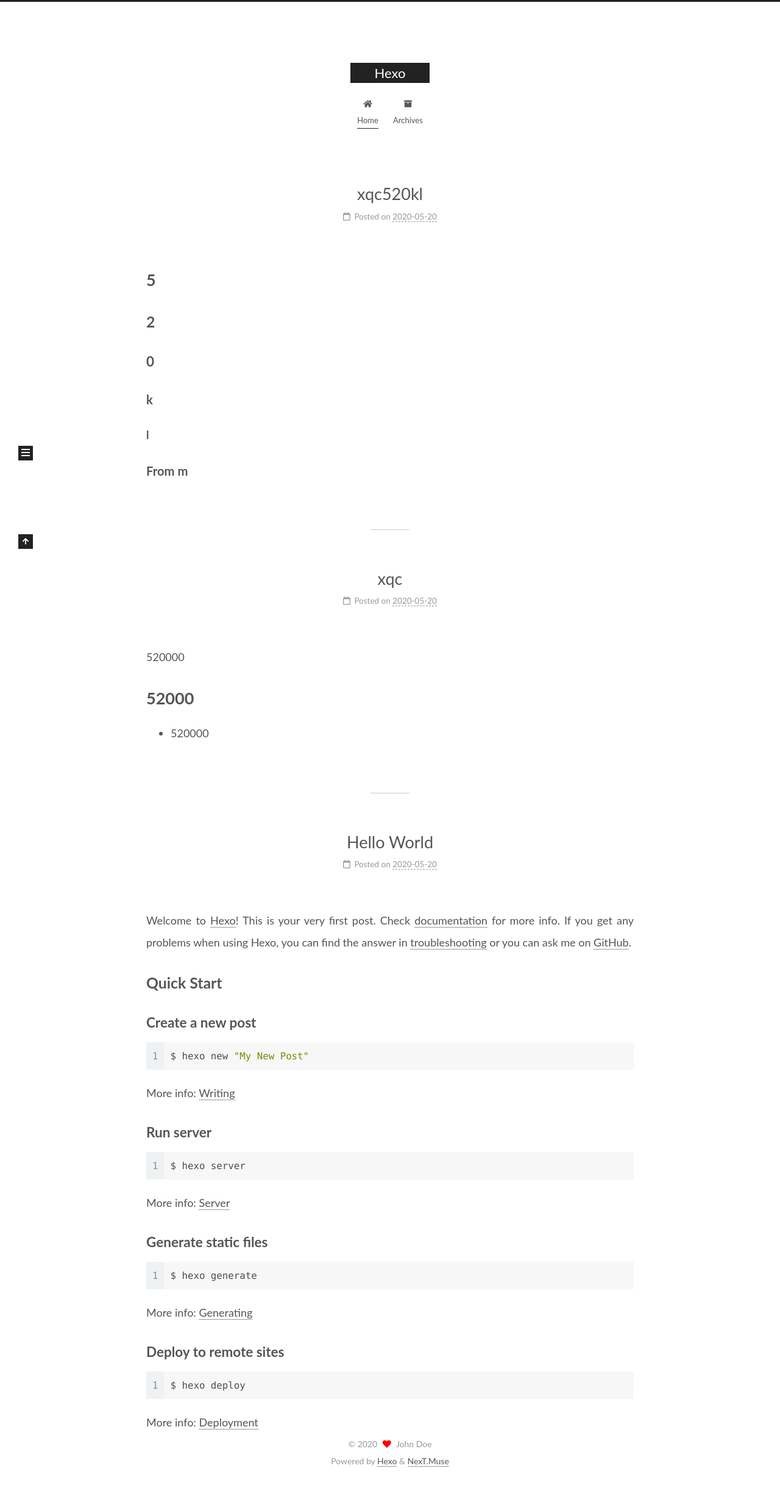
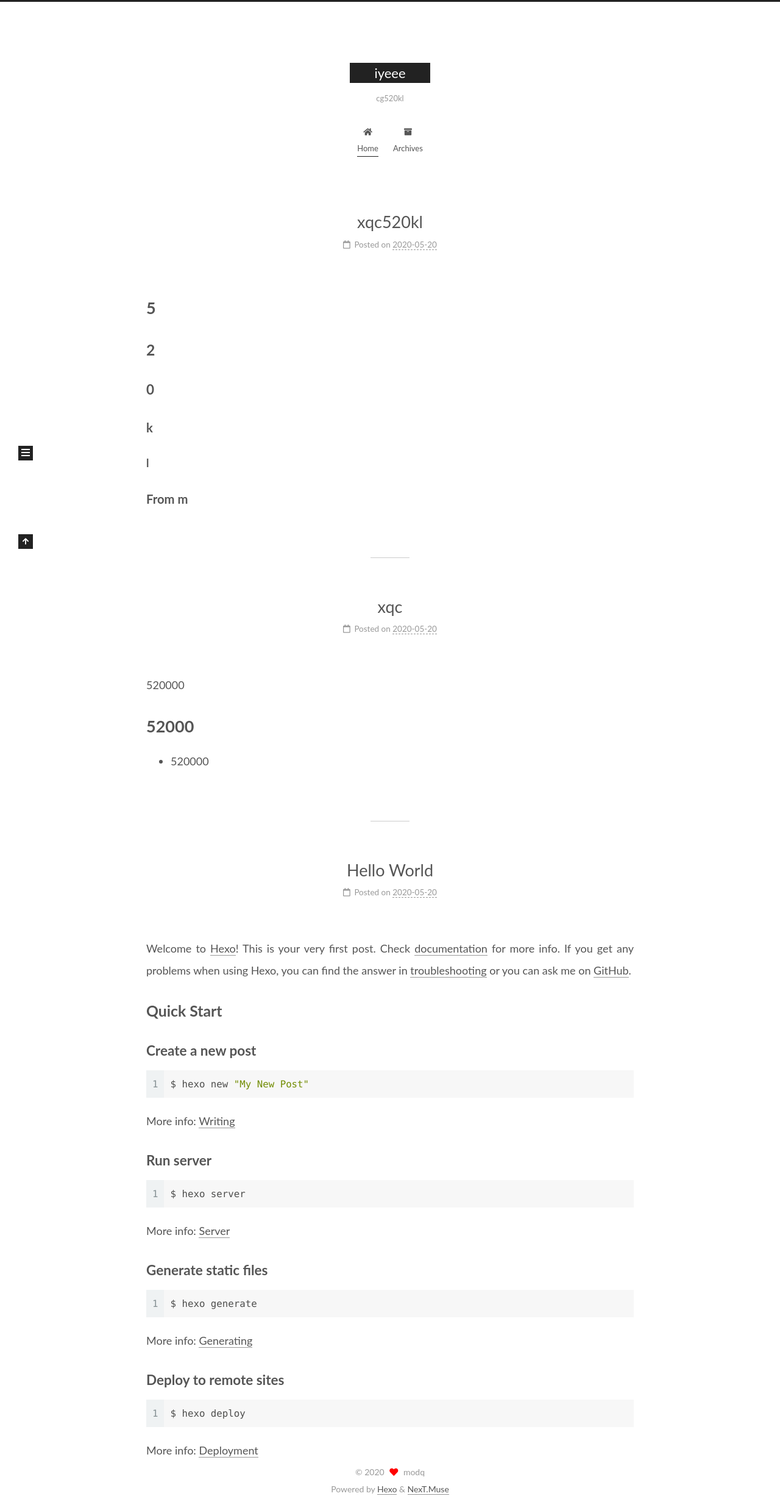
Before and after one commit to iyeee/iyeee.github.io, a plain HTML site: page index.html in a window 1280 px wide. Shown: the whole page at 61% size. Before the commit the page ends 2430 px from the top, so only its background shows below. Drawn offline with Linux system fonts and the light colour scheme.

Commit message:
Site updated: 2020-05-20 01:41:06

```diff
--- a/css/main.css
+++ b/css/main.css
@@ -1168,7 +1168,7 @@
 }
 .links-of-author a::before,
 .links-of-author span.exturl::before {
-  background: #2624ff;
+  background: #a2ffff;
   border-radius: 50%;
   content: ' ';
   display: inline-block;
--- a/index.html
+++ b/index.html
@@ -20,12 +20,14 @@
     var CONFIG = {"hostname":"yoursite.com","root":"/","scheme":"Muse","version":"7.8.0","exturl":false,"sidebar":{"position":"left","display":"post","padding":18,"offset":12,"onmobile":false},"copycode":{"enable":false,"show_result":false,"style":null},"back2top":{"enable":true,"sidebar":false,"scrollpercent":false},"bookmark":{"enable":false,"color":"#222","save":"auto"},"fancybox":false,"mediumzoom":false,"lazyload":false,"pangu":false,"comments":{"style":"tabs","active":null,"storage":true,"lazyload":false,"nav":null},"algolia":{"hits":{"per_page":10},"labels":{"input_placeholder":"Search for Posts","hits_empty":"We didn't find any results for the search: ${query}","hits_stats":"${hits} results found in ${time} ms"}},"localsearch":{"enable":false,"trigger":"auto","top_n_per_article":1,"unescape":false,"preload":false},"motion":{"enable":true,"async":false,"transition":{"post_block":"fadeIn","post_header":"slideDownIn","post_body":"slideDownIn","coll_header":"slideLeftIn","sidebar":"slideUpIn"}}};
   </script>
 
-  <meta property="og:type" content="website">
-<meta property="og:title" content="Hexo">
+  <meta name="description" content="5200000000">
+<meta property="og:type" content="website">
+<meta property="og:title" content="iyeee">
 <meta property="og:url" content="http://yoursite.com/index.html">
-<meta property="og:site_name" content="Hexo">
+<meta property="og:site_name" content="iyeee">
+<meta property="og:description" content="5200000000">
 <meta property="og:locale" content="en_US">
-<meta property="article:author" content="John Doe">
+<meta property="article:author" content="modq">
 <meta name="twitter:card" content="summary">
 
 <link rel="canonical" href="http://yoursite.com/">
@@ -41,7 +43,7 @@
   };
 </script>
 
-  <title>Hexo</title>
+  <title>iyeee</title>
 
 
 
@@ -92,9 +94,10 @@
 
     <a href="/" class="brand" rel="start">
       <span class="logo-line-before"><i></i></span>
-      <h1 class="site-title">Hexo</h1>
+      <h1 class="site-title">iyeee</h1>
       <span class="logo-line-after"><i></i></span>
     </a>
+      <p class="site-subtitle" itemprop="description">cg520kl</p>
   </div>
 
   <div class="site-nav-right">
@@ -149,12 +152,12 @@
 
     <span hidden itemprop="author" itemscope itemtype="http://schema.org/Person">
       <meta itemprop="image" content="/images/avatar.gif">
-      <meta itemprop="name" content="John Doe">
-      <meta itemprop="description" content="">
+      <meta itemprop="name" content="modq">
+      <meta itemprop="description" content="5200000000">
     </span>
 
     <span hidden itemprop="publisher" itemscope itemtype="http://schema.org/Organization">
-      <meta itemprop="name" content="Hexo">
+      <meta itemprop="name" content="iyeee">
     </span>
       <header class="post-header">
         <h2 class="post-title" itemprop="name headline">
@@ -207,12 +210,12 @@
 
     <span hidden itemprop="author" itemscope itemtype="http://schema.org/Person">
       <meta itemprop="image" content="/images/avatar.gif">
-      <meta itemprop="name" content="John Doe">
-      <meta itemprop="description" content="">
+      <meta itemprop="name" content="modq">
+      <meta itemprop="description" content="5200000000">
     </span>
 
     <span hidden itemprop="publisher" itemscope itemtype="http://schema.org/Organization">
-      <meta itemprop="name" content="Hexo">
+      <meta itemprop="name" content="iyeee">
     </span>
       <header class="post-header">
         <h2 class="post-title" itemprop="name headline">
@@ -269,12 +272,12 @@
 
     <span hidden itemprop="author" itemscope itemtype="http://schema.org/Person">
       <meta itemprop="image" content="/images/avatar.gif">
-      <meta itemprop="name" content="John Doe">
-      <meta itemprop="description" content="">
+      <meta itemprop="name" content="modq">
+      <meta itemprop="description" content="5200000000">
     </span>
 
     <span hidden itemprop="publisher" itemscope itemtype="http://schema.org/Organization">
-      <meta itemprop="name" content="Hexo">
+      <meta itemprop="name" content="iyeee">
     </span>
       <header class="post-header">
         <h2 class="post-title" itemprop="name headline">
@@ -389,8 +392,8 @@
 
       <div class="site-overview-wrap sidebar-panel">
         <div class="site-author motion-element" itemprop="author" itemscope itemtype="http://schema.org/Person">
-  <p class="site-author-name" itemprop="name">John Doe</p>
-  <div class="site-description" itemprop="description"></div>
+  <p class="site-author-name" itemprop="name">modq</p>
+  <div class="site-description" itemprop="description">5200000000</div>
 </div>
 <div class="site-state-wrap motion-element">
   <nav class="site-state">
@@ -433,7 +436,7 @@
   <span class="with-love">
     <i class="fa fa-heart"></i>
   </span>
-  <span class="author" itemprop="copyrightHolder">John Doe</span>
+  <span class="author" itemprop="copyrightHolder">modq</span>
 </div>
   <div class="powered-by">Powered by <a href="https://hexo.io/" class="theme-link" rel="noopener" target="_blank">Hexo</a> & <a href="https://muse.theme-next.org/" class="theme-link" rel="noopener" target="_blank">NexT.Muse</a>
   </div>
```
Also changed, not shown: 2020/05/20/hello-world/index.html (+11 -10 lines), 2020/05/20/xqc/index.html (+11 -10 lines), 2020/05/20/xqc520kl/index.html (+11 -10 lines), archives/2020/05/index.html (+12 -9 lines), archives/2020/index.html (+12 -9 lines), archives/index.html (+12 -9 lines), tags/520000000/index.html (+12 -9 lines), tags/520专属blog/index.html (+12 -9 lines).
